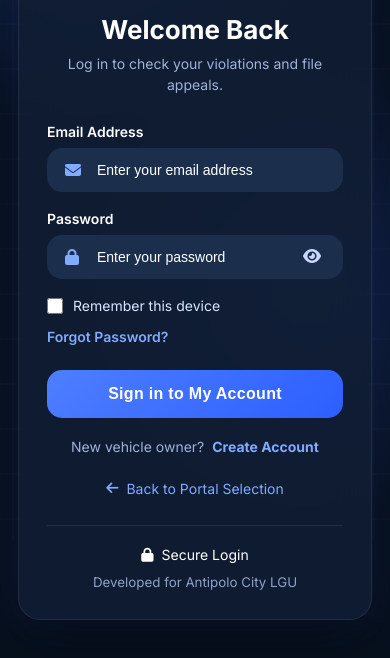
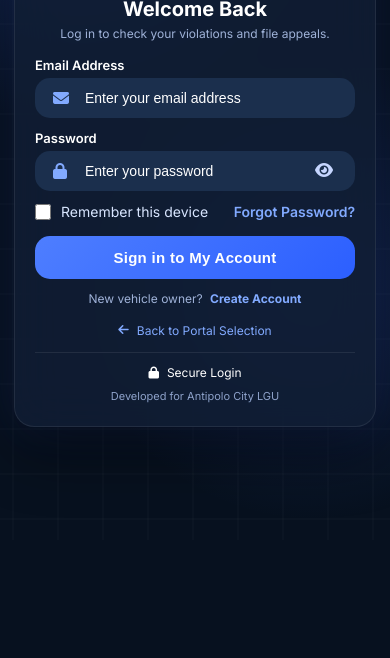
Before and after one commit to meynyah/platetrackk, a plain HTML site: page owner-frontend/owner-login.html in a window 390 px wide. Shown: the part 304-962 px from the top of the page. After the commit the page ends 844 px from the top, so only its background shows below. Drawn offline with Linux system fonts and the light colour scheme.

Commit message:
Fix login page layout to fit without scrolling on mobile

```diff
--- a/owner-frontend/owner-login.html
+++ b/owner-frontend/owner-login.html
@@ -20,7 +20,7 @@
 
     <link rel="stylesheet" href="https://cdnjs.cloudflare.com/ajax/libs/font-awesome/6.7.2/css/all.min.css">
 
-    <link rel="stylesheet" href="../shared/css/login.css">
+    <link rel="stylesheet" href="../shared/css/login.css?v=20260823-1">
     <link rel="stylesheet" href="../shared/css/modal.css">
 
 </head>
--- a/shared/css/login.css
+++ b/shared/css/login.css
@@ -9,9 +9,15 @@
     box-sizing:border-box;
 }
 
+html{
+    height:100%;
+    overflow:hidden;
+}
+
 body{
     font-family:'Inter',sans-serif;
     min-height:100vh;
+    height:100vh;
     display:flex;
     justify-content:center;
     align-items:center;
@@ -453,52 +459,109 @@ input:-webkit-autofill:active{
 @media (max-width:480px){
 
     body{
-        align-items:flex-start;
-        overflow-y:auto;
+        align-items:center;
     }
 
     .login-wrapper{
-        padding:18px;
+        padding:14px;
     }
 
     .login-card{
-        padding:28px;
-        border-radius:22px;
+        padding:22px 20px;
+        border-radius:20px;
+    }
+
+    .logo-area{
+        margin-bottom:14px;
     }
 
     .logo-box{
-        width:70px;
-        height:70px;
-        font-size:32px;
+        width:52px;
+        height:52px;
+        margin:0 auto 10px;
+        border-radius:16px;
+        font-size:24px;
     }
 
     .logo-area h1{
-        font-size:38px;
+        font-size:28px;
+        margin-bottom:4px;
+    }
+
+    .badge{
+        margin-top:6px;
+        padding:5px 14px;
+        font-size:10px;
+    }
+
+    .portal{
+        margin-top:8px;
+        font-size:12px;
+    }
+
+    .welcome{
+        margin-bottom:14px;
     }
 
     .welcome h2{
-        font-size:26px;
+        font-size:20px;
+        margin-bottom:4px;
     }
 
     .welcome p{
-        font-size:14px;
+        font-size:12px;
+    }
+
+    .input-group{
+        margin-bottom:12px;
+    }
+
+    .input-group label{
+        margin-bottom:5px;
+        font-size:13px;
     }
 
     .input-box input{
-        padding-top:14px;
-        padding-bottom:14px;
+        padding-top:12px;
+        padding-bottom:12px;
         font-size:14px;
     }
 
     .form-options{
-        flex-direction:column;
-        align-items:flex-start;
-        gap:14px;
+        margin:12px 0 16px;
+        gap:10px;
     }
 
     .login-btn{
-        padding:15px;
-        font-size:16px;
+        padding:13px;
+        font-size:15px;
+    }
+
+    .create-account{
+        margin-top:12px;
+        font-size:12px;
+    }
+
+    .back-link{
+        margin-top:12px;
+    }
+
+    .back-link a{
+        font-size:12px;
+    }
+
+    .footer{
+        margin-top:14px;
+        padding-top:12px;
+    }
+
+    .footer span{
+        font-size:12px;
+        margin-bottom:4px;
+    }
+
+    .footer small{
+        font-size:11px;
     }
 
 }
@@ -506,11 +569,6 @@ input:-webkit-autofill:active{
 /* ======================================================
    Login Fixes
 ====================================================== */
-
-body{
-    overflow-y:auto;
-    padding:20px 0;
-}
 
 .login-wrapper{
     margin:auto;
@@ -535,14 +593,30 @@ body{
     right:12px;
 }
 
-@media(max-height:760px){
-    body{
-        align-items:flex-start;
+@media(max-height:700px){
+
+    .logo-area{
+        margin-bottom:8px;
     }
 
-    .login-card{
+    .logo-box{
+        width:44px;
+        height:44px;
+        margin:0 auto 6px;
+        font-size:20px;
+    }
+
+    .logo-area h1{
+        font-size:24px;
+    }
+
+    .welcome{
+        margin-bottom:10px;
+    }
+
+    .footer{
         margin-top:10px;
-        margin-bottom:30px;
+        padding-top:10px;
     }
 }
 
```
Also changed, not shown: enforcer-frontend/enforcer-login.html (+1 -1 lines).
